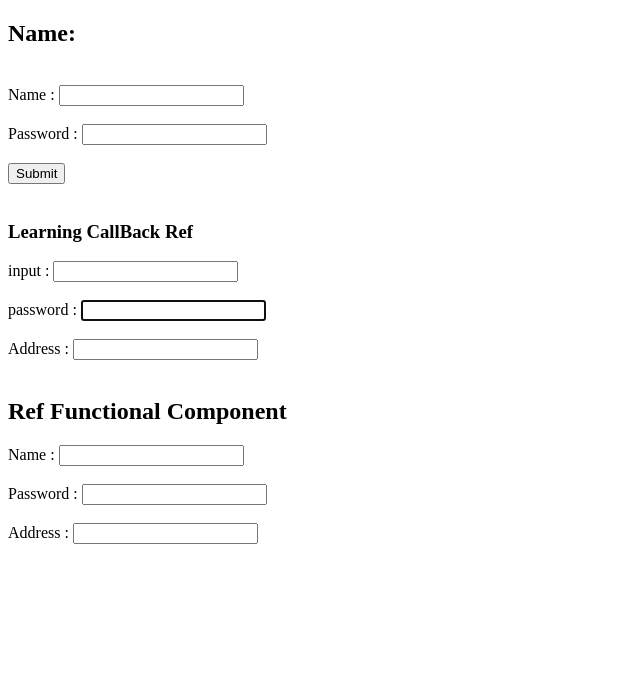
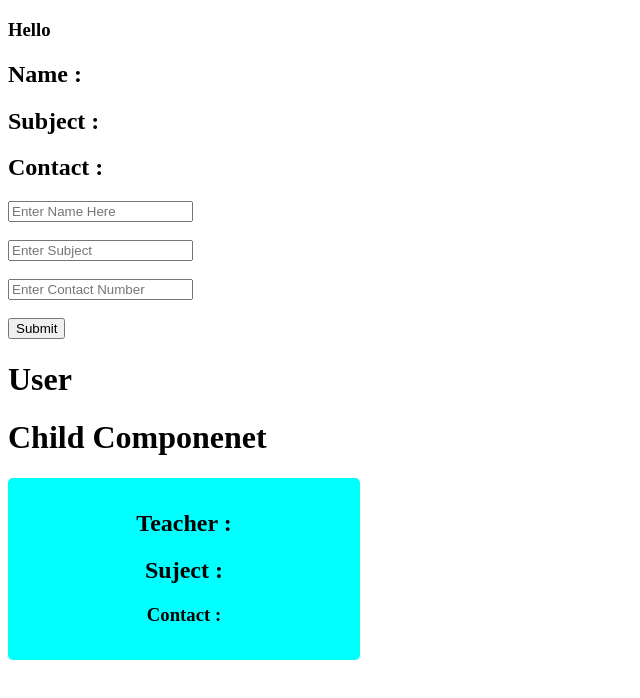
Before and after one commit to Farazkhanbwn/React-JS-app, a React (Create React App) app in the folder setup-using-npm/my-app/: page / in a window 1280 px wide. Shown: the top 698 px of the page, without its empty margins (0-640 px from the left). Built offline with nearby package versions, Linux system fonts and the light colour scheme.

Commit message:
Completed My Context API Topic

```diff
--- a/setup-using-npm/my-app/src/App.js
+++ b/setup-using-npm/my-app/src/App.js
@@ -5,6 +5,8 @@ import color from "./shared/theme/colors";
 import AlertType from "./alert/alert-types";
 import RefComponent from "./callBack-ref/ref";
 import RefFunction from "./callBack-ref/ref-functionall";
+import ContextApi from "./context-api/context-api";
+import Parent from "./context-api/parent";
 
 class App extends Component {
   // componentDidMount() {
@@ -42,8 +44,10 @@ class App extends Component {
         />
         <h1 style={{ color: `${color.success}` }}>We are Learning at IUB</h1>
         <Student name="Numan"></Student> */}
-        <RefComponent />
-        <RefFunction />
+        {/* <RefComponent />
+        <RefFunction /> */}
+        <ContextApi />
+        <Parent />
       </>
     );
 
--- /dev/null
+++ b/setup-using-npm/my-app/src/context-api/child.jsx
@@ -0,0 +1,35 @@
+import { useContext } from "react";
+import { MyContext } from "./context";
+import styles from "./context-api.module.css";
+
+function Child(props) {
+  let context = useContext(MyContext);
+  console.log("context is = " + context.name);
+  // let [name, subject, contact] = context;
+  return (
+    <>
+      <h1>Child Componenet</h1>
+      {/* <Consumer>
+        {({ fName, clickButton }) => (
+          <>
+            <h3>
+              Name :{fName.name} Class : {fName.class}
+            </h3>
+            <button onClick={clickButton}>click Here</button>
+          </>
+        )}
+      </Consumer> */}
+      <>
+        <div className={styles.main}>
+          <h1 className={styles.headingPrimary}>Teacher : {context.name}</h1>
+          <h2>Suject : {context.subject}</h2>
+          <h3>Contact : {context.contact}</h3>
+        </div>
+
+        {/* <button onClick={context.clickButton}>click Here</button> */}
+      </>
+    </>
+  );
+}
+
+export default Child;
--- /dev/null
+++ b/setup-using-npm/my-app/src/context-api/context-api.jsx
@@ -0,0 +1,27 @@
+import { useState } from "react";
+import { Provider } from "./context";
+import Parent from "./parent";
+import User from "./user";
+// export const MyContext = createContext();
+
+function ContextApi() {
+  const [name, setName] = useState({ name: "faraz", class: "BS" });
+  const [value, setValue] = useState(0);
+
+  let handleClick = () => {
+    setValue(value + 1);
+  };
+
+  let contextValue = { fName: name, clickButton: handleClick };
+  return (
+    <h3>Hello</h3>
+    // <Provider value={contextValue}>
+    //   <h1>Hello Developers</h1>
+    //   <h3>Value updated {value}</h3>
+    //   {/* <Parent /> */}
+    //   <User />
+    // </Provider>
+  );
+}
+
+export default ContextApi;
--- /dev/null
+++ b/setup-using-npm/my-app/src/context-api/context-api.module.css
@@ -0,0 +1,11 @@
+.main {
+    text-align: center;
+    max-width: 20rem;
+    background-color: cyan;
+    padding: 1rem;
+    border-radius: .3rem;
+}
+
+.headingPrimary {
+    font-size: 1.5rem;
+}
--- /dev/null
+++ b/setup-using-npm/my-app/src/context-api/context.jsx
@@ -0,0 +1,4 @@
+import { createContext } from "react";
+export const MyContext = createContext();
+export const Provider = MyContext.Provider;
+// export const Consumer = MyContext.Consumer;
--- /dev/null
+++ b/setup-using-npm/my-app/src/context-api/parent.jsx
@@ -0,0 +1,80 @@
+import { useRef, useState } from "react";
+import { Provider } from "./context";
+import User from "./user";
+function Parent() {
+  let [userInfo, setUserInfo] = useState({
+    name: "",
+    subject: "",
+    contact: "",
+  });
+  console.log("Type of User Info" + typeof userInfo);
+  // console.log("component Re-rendered");
+  const nameUser = useRef("");
+  const subjectname = useRef("");
+  const contactnum = useRef("");
+
+  let setData = (e) => {
+    // Testing
+    e.preventDefault();
+    // for (let key in userInfo) {
+    //   userInfo[key] = nameUser.current.value;
+    //   console.log(userInfo[key]);
+    //   // console.log(
+    //   //   "Value for key : " + key + "Value for userInfo" + userInfo[key]
+    //   // );
+    // }
+    // setUserInfo({ ...userInfo });
+    // Actual Way
+    setUserInfo({
+      // ...[userInfo],
+      name: nameUser.current.value,
+      subject: subjectname.current.value,
+      contact: contactnum.current.value,
+    });
+    // Not Understand Behind the scene
+    // setUserInfo()
+
+    // )((userInfo.subject = subjectname.current.value)),
+    // (userInfo.contact = contactnum.current.value))
+
+    // setUserInfo({ ...userInfo });
+  };
+
+  return (
+    <>
+      <h2>Name : {userInfo.name}</h2>
+      <h2>Subject : {userInfo.subject}</h2>
+      <h2>Contact : {userInfo.contact}</h2>
+      <input
+        type="text"
+        // value={userInfo.name}
+        name="name"
+        placeholder="Enter Name Here"
+        ref={nameUser}
+        // onSubmit={setData}
+      />
+      <br></br>
+      <br></br>
+      <input
+        type="text"
+        name="subject"
+        placeholder="Enter Subject"
+        ref={subjectname}
+      />
+      <br></br>
+      <br></br>
+      <input
+        type="text"
+        name="contact"
+        placeholder="Enter Contact Number"
+        ref={contactnum}
+      />
+      <br></br>
+      <br></br>
+      <button onClick={setData}>Submit</button>
+      <Provider value={userInfo}>{<User />}</Provider>
+    </>
+  );
+}
+
+export default Parent;
--- /dev/null
+++ b/setup-using-npm/my-app/src/context-api/user.jsx
@@ -0,0 +1,12 @@
+import Child from "./child";
+
+function User() {
+  return (
+    <>
+      <h1>User</h1>
+      <Child />
+    </>
+  );
+}
+
+export default User;
```
